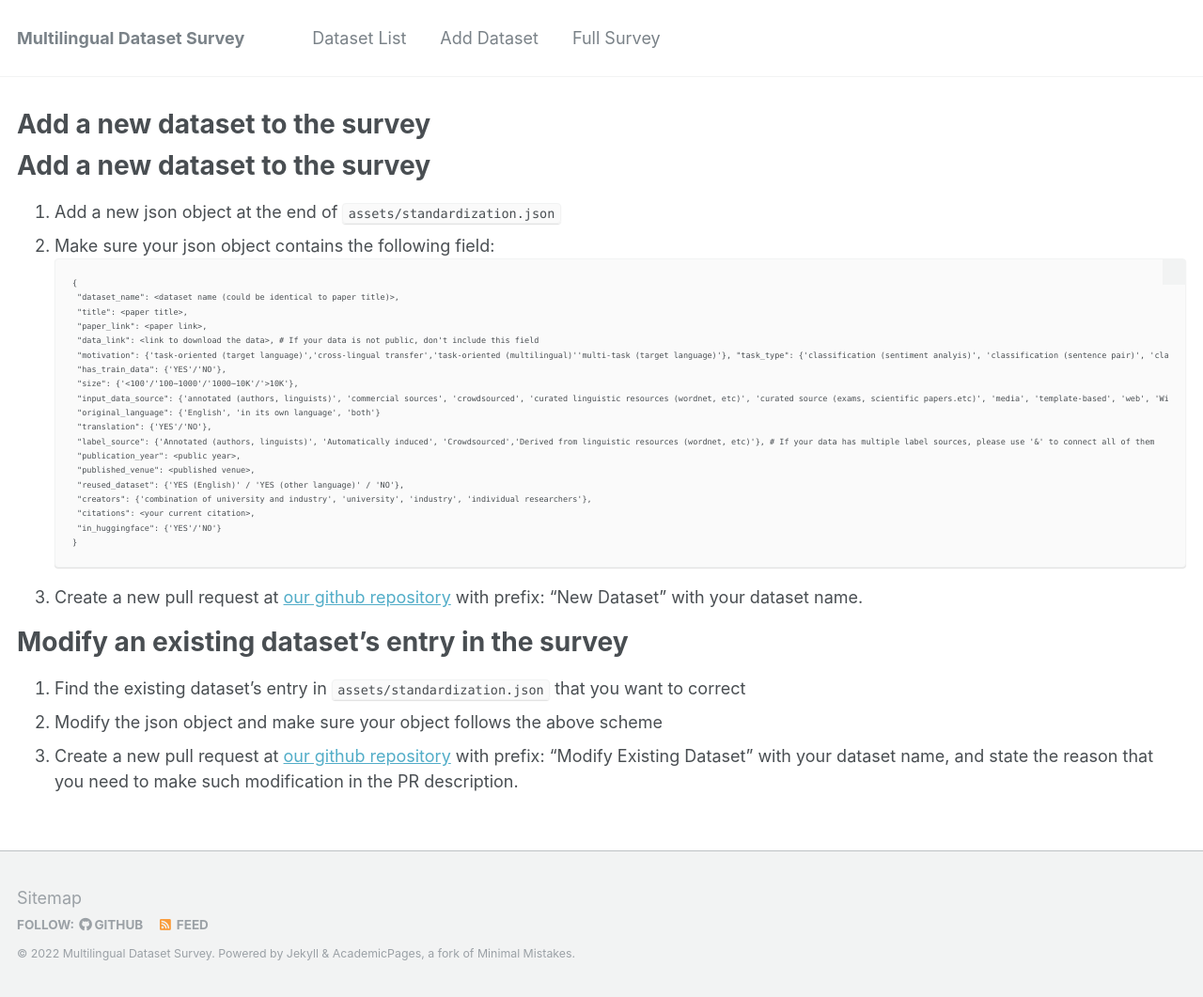
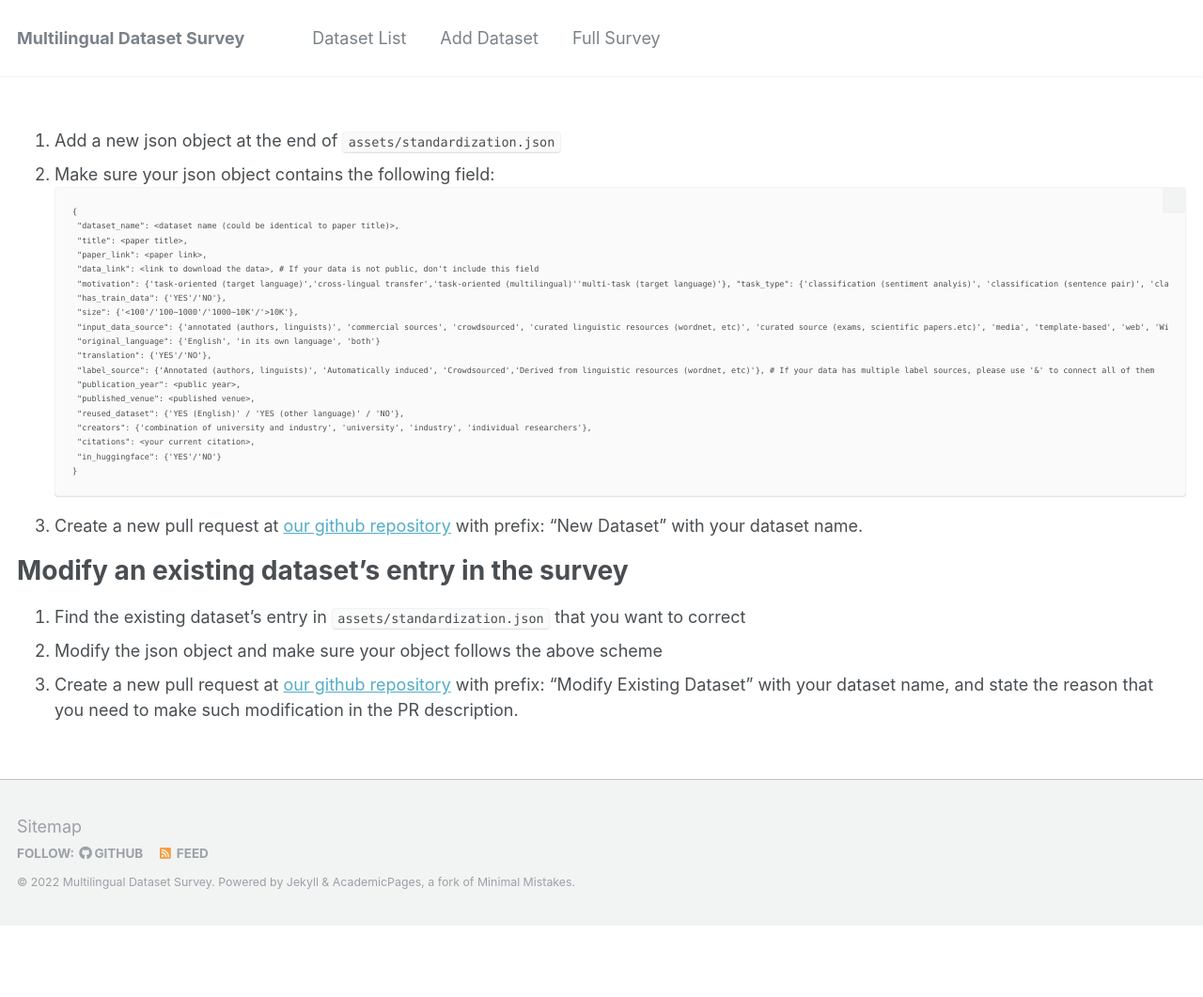
Before and after one commit to multilingual-dataset-survey/multilingual-dataset-survey.github.io, a Jekyll site: the page built from _pages/add_dataset.md, in a window 1280 px wide. Shown: the whole page at 94% size. Built offline with Jekyll 4.4.1, drawn with Linux system fonts in a browser that asks for light colours; our own code applies the rules of GitHub Pages for plain Markdown files; after the commit the page ends 985 px from its top, so only the background shows below that.

Commit message:
fix two header

````diff
--- a/_pages/add_dataset.md
+++ b/_pages/add_dataset.md
@@ -5,7 +5,7 @@ permalink: /add_dataset/
 author_profile: false
 ---
 
-# Add a new dataset to the survey
+<!-- # Add a new dataset to the survey -->
 1. Add a new json object at the end of `assets/standardization.json`
 2. Make sure your json object contains the following field:
 ```
````
